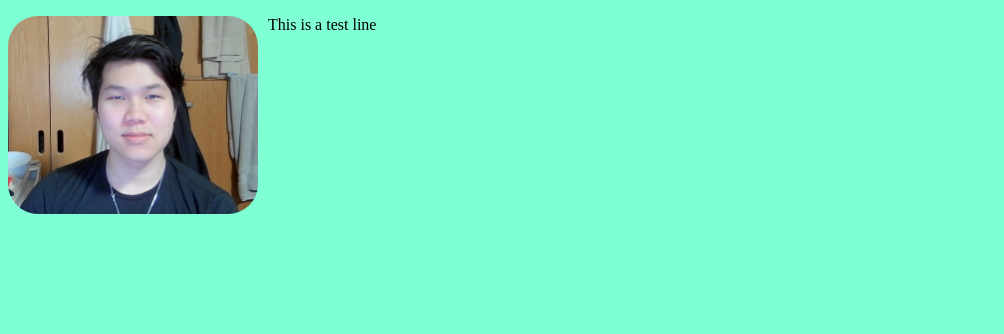
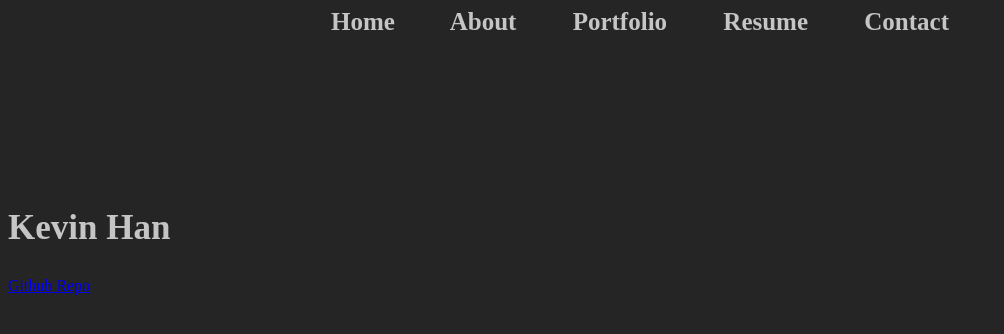
Before and after one commit to khantact/khan, a plain HTML site: page index.html in a window 1280 px wide. Shown: the whole page, without its empty margins (0-1004 px from the left). Drawn offline with Linux system fonts and the light colour scheme.

Commit message:
add navigation bar

```diff
--- a/index.html
+++ b/index.html
@@ -12,8 +12,17 @@
 </head>
 
 <body>
-    <img src="images/WIN_20220218_23_12_21_Pro (2).jpg">
-    <p>This is a test line</p>
+    <!-- Navigation -->
+    <h1 class="nav">Home About Portfolio Resume Contact</h1>
+    <br>
+    <br>
+    <br>
+    <br>
+    <br>
+    <br>
+    <br>
+    <h2 class="name">Kevin Han</h2>
+    <a href="https://github.com/khantact/CollegeHWProjects" target="_blank">Github Repo</a>
 </body>
 
 </html>
--- a/styling.css
+++ b/styling.css
@@ -1,9 +1,15 @@
-img {
-    width: 250px;
-    border-radius: 30px;
-    float: left;
-    margin-right: 10px;
+body{
+    background-color: rgb(37, 37, 37);
 }
-body{
-    background-color: aquamarine;
+h1.nav{
+    text-align: center;
+    color: rgb(197, 197, 197);
+    margin-top: auto;
+    font-size: 25px;
+    word-spacing: 50px;
 }
+h2.name{
+    text-align: left;
+    color:rgb(197, 197, 197);
+    font-size: 35px;
+}
```
Also changed, not shown: images/WIN_20220218_23_12_21_Pro (2).jpg (deleted).
